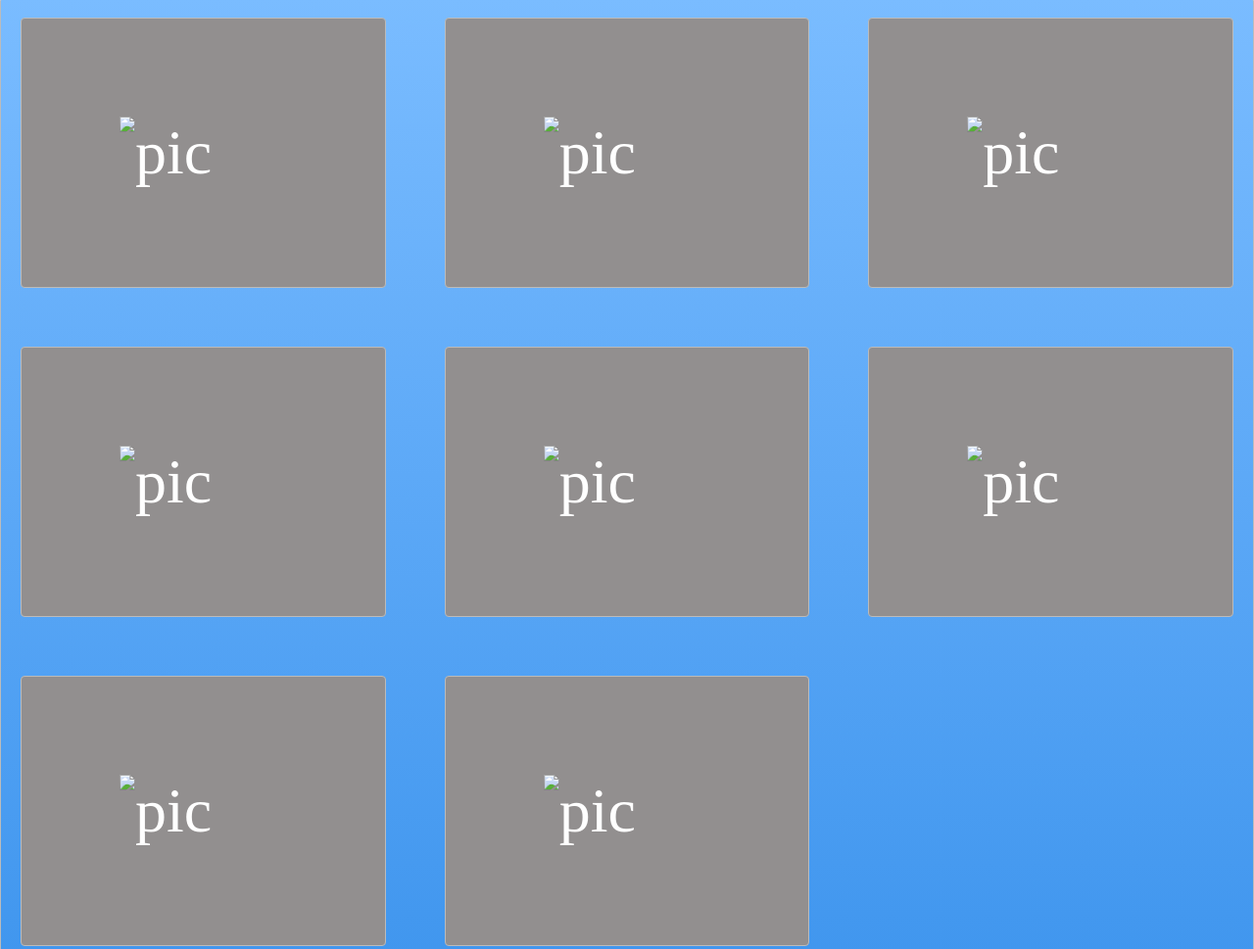
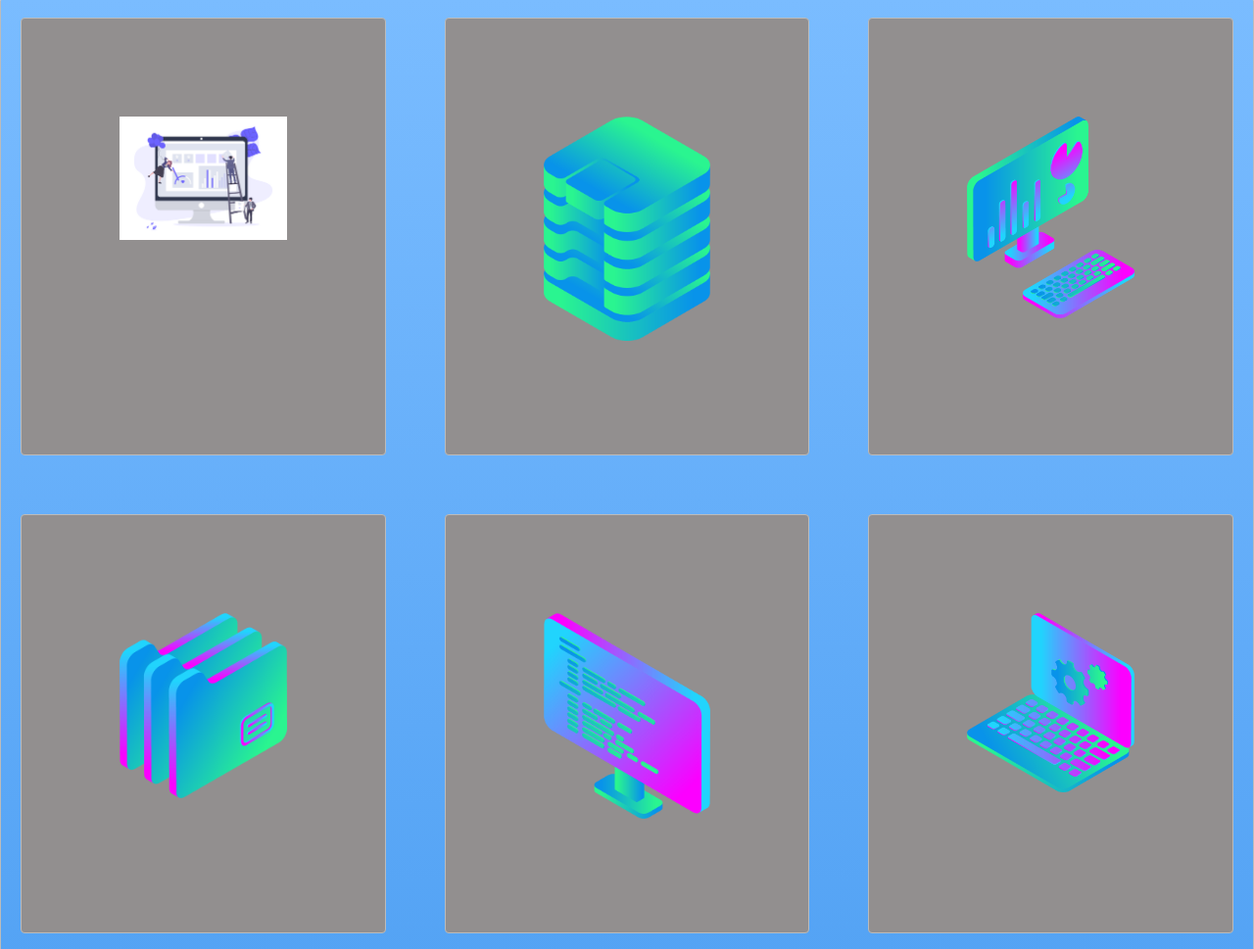
Before and after one commit to AsiahMunassar/learn-git, a plain HTML site: page index.html in a window 1280 px wide. Shown: the part 468-1437 px from the top of the page at 98% size. Drawn offline with Linux system fonts and the light colour scheme.

Commit message:
Update index.html

```diff
--- a/index.html
+++ b/index.html
@@ -17,14 +17,14 @@
  </nav>
   <div class="zone red">Cover</div>
   <div class="zone blue">
-    <div class="bg zone"> <img src="img/1.png" alt="pic" > </div>
-    <div class="bg zone"> <img src="img/2.png" alt="pic"> </div>
-    <div class="bg zone"> <img src="img/3.png" alt="pic"> </div>
-    <div class="bg zone"> <img src="img/4.png" alt="pic"> </div>
-    <div class="bg zone"> <img src="img/5.png" alt="pic"> </div>
-    <div class="bg zone"> <img src="img/6.png" alt="pic"> </div>
-    <div class="bg zone"> <img src="img/7.png" alt="pic"> </div>
-    <div class="bg zone"> <img src="img/8.png" alt="pic"> </div>
+    <div class="bg zone"> <img src="1.png" alt="pic" > </div>
+    <div class="bg zone"> <img src="2.png" alt="pic"> </div>
+    <div class="bg zone"> <img src="3.png" alt="pic"> </div>
+    <div class="bg zone"> <img src="4.png" alt="pic"> </div>
+    <div class="bg zone"> <img src="5.png" alt="pic"> </div>
+    <div class="bg zone"> <img src="6.png" alt="pic"> </div>
+    <div class="bg zone"> <img src="7.png" alt="pic"> </div>
+    <div class="bg zone"> <img src="8.png" alt="pic"> </div>
   </div>
 
   <div class="zone yellow">Footer</div>
```
